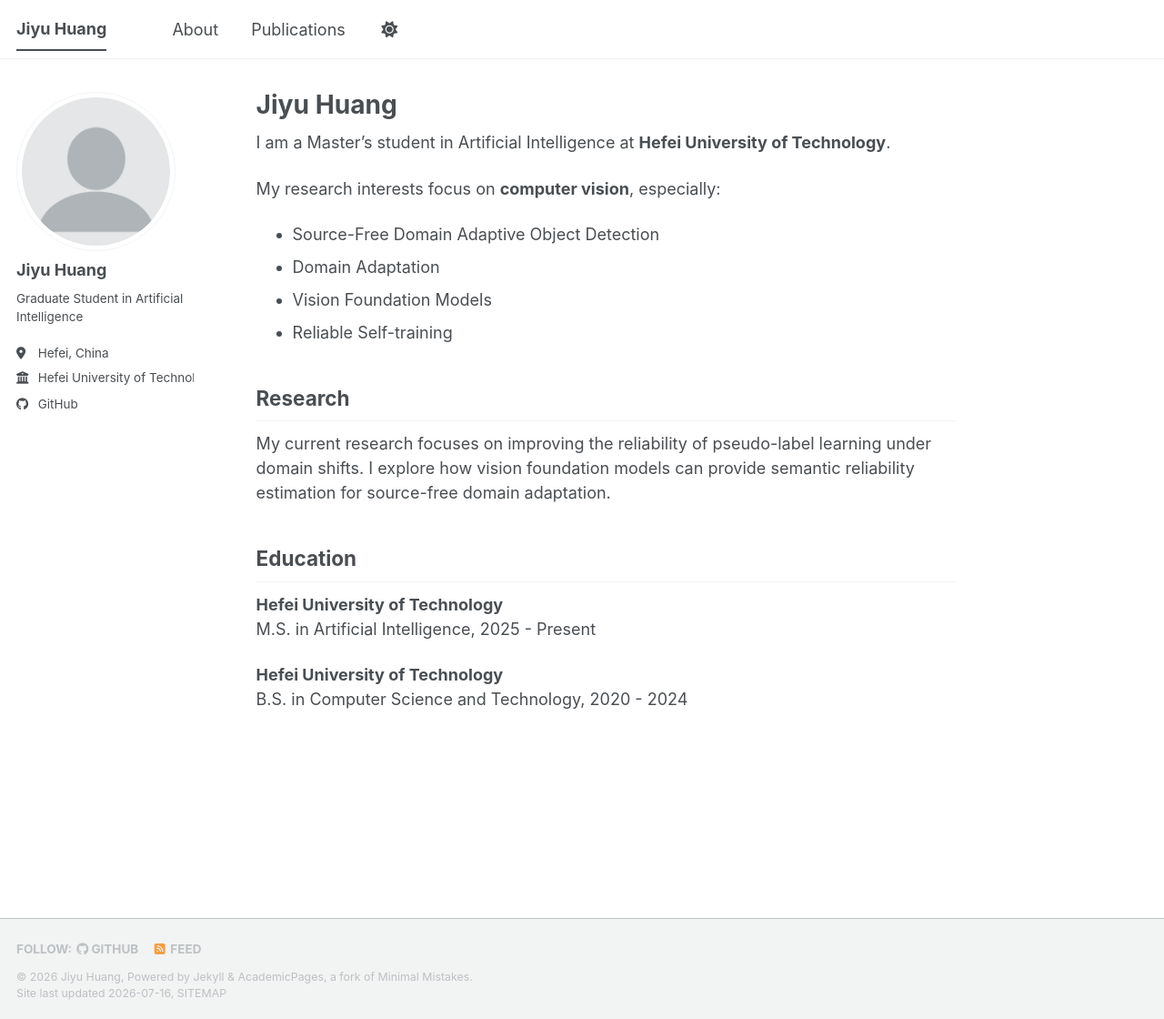
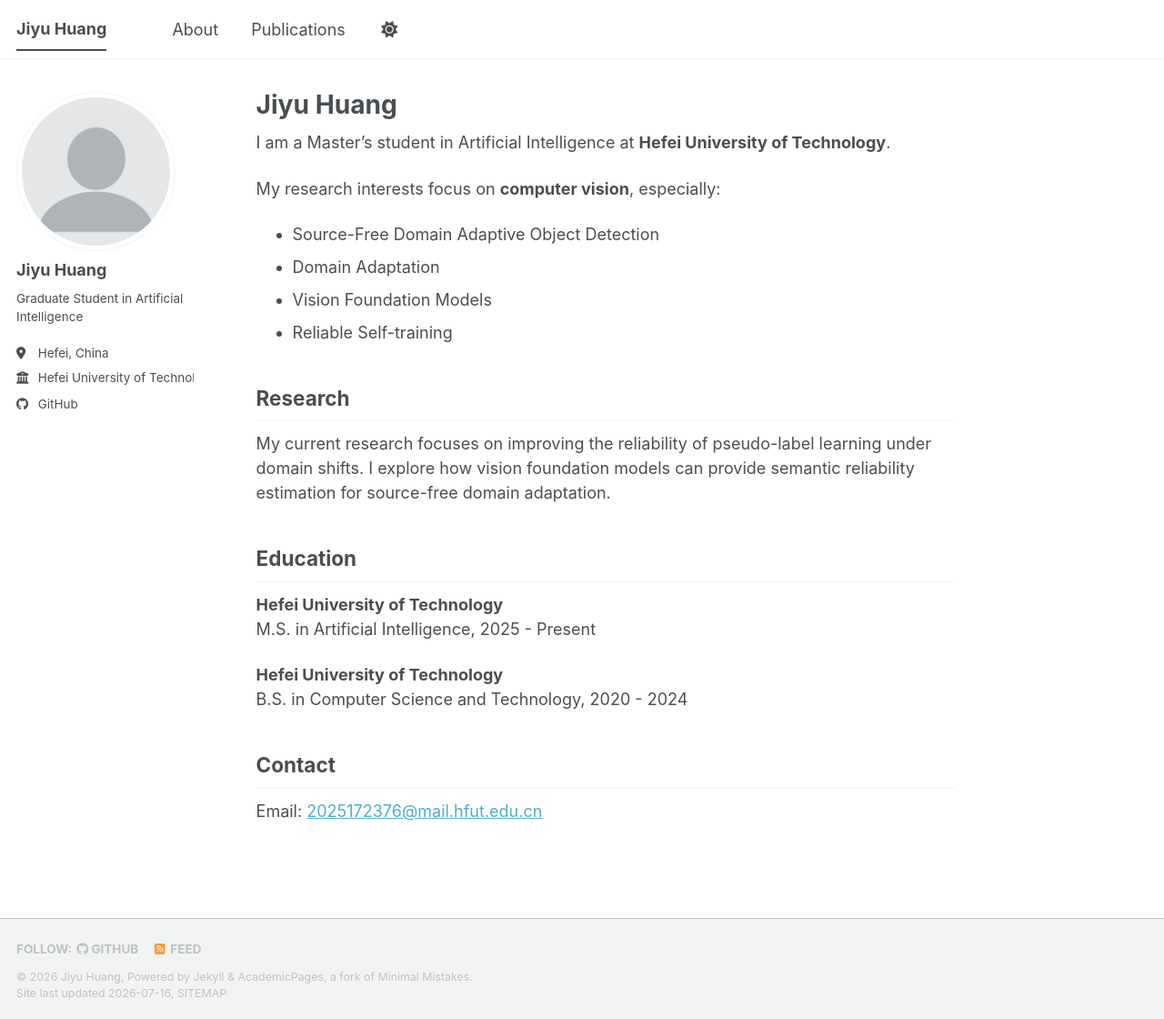
Before and after one commit to huangjiyu23/huangjiyu23.github.io, a Jekyll site: the page built from index.md, in a window 1280 px wide and 1120 px high. Shown: the whole window at 91% size. Built offline with Jekyll 4.4.1, drawn with Linux system fonts in a browser that asks for light colours; a style sheet for code colours, icons or effects is not loaded.

Commit message:
Update index.md

```diff
--- a/index.md
+++ b/index.md
@@ -30,3 +30,8 @@ M.S. in Artificial Intelligence, 2025 - Present
 
 **Hefei University of Technology**
 B.S. in Computer Science and Technology, 2020 - 2024
+
+
+## Contact
+
+Email: [2025172376@mail.hfut.edu.cn](mailto:2025172376@mail.hfut.edu.cn)
```
